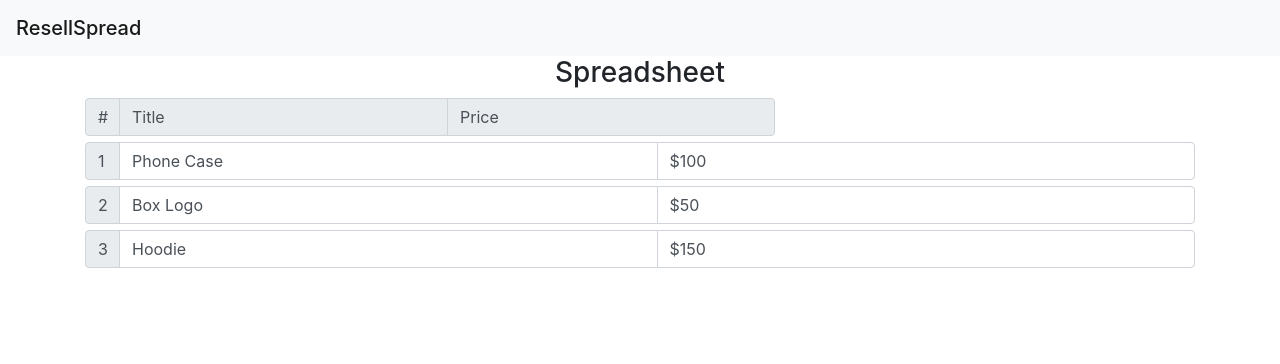
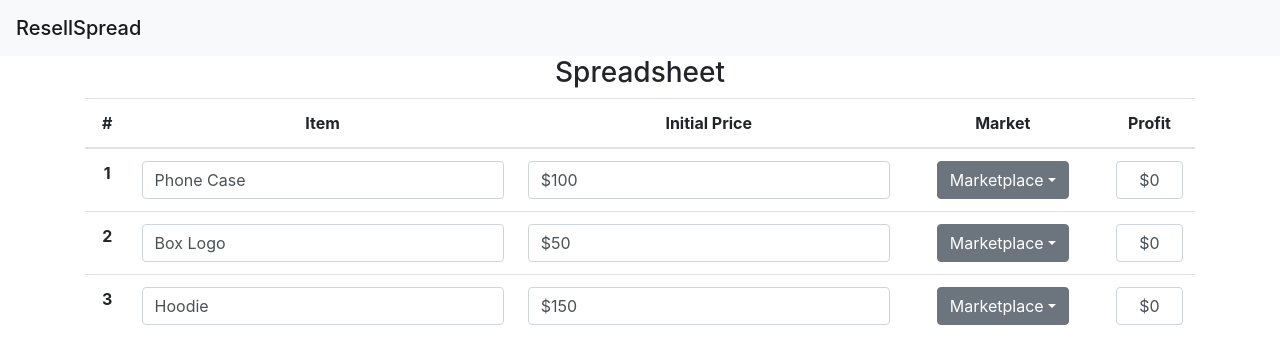
Before and after one commit to timothyac/resell-spread, a React (Create React App) app: page / in a window 1280 px wide. Shown: the top 364 px of the page. Built offline with nearby package versions, Linux system fonts and the light colour scheme.

Commit message:
Changed to table, added dropdowns to support profit state

```diff
--- a/src/App.js
+++ b/src/App.js
@@ -9,27 +9,54 @@ class App extends Component {
       {
         id: 1,
         title: "Phone Case",
-        price: "$100"
+        price: "$100",
+        profit: "$0"
       },
       {
         id: 2,
         title: "Box Logo",
-        price: "$50"
+        price: "$50",
+        profit: "$0"
       },
       {
         id: 3,
         title: "Hoodie",
-        price: "$150"
+        price: "$150",
+        profit: "$0"
       }
     ]
   };
+
+  dropDown = (e, market, id) => {
+    console.log(market, id);
+    let value =
+      market === "StockX"
+        ? "$100"
+        : market === "Grailed"
+        ? "$75"
+        : market === "Paypal"
+        ? "$50"
+        : market === "Goat"
+        ? "$25"
+        : 0;
+
+    this.setState({
+      items: this.state.items.map(item => {
+        if (item.id === id) {
+          item.profit = value;
+        }
+        return item;
+      })
+    });
+  };
+
   render() {
     return (
       <div className="App">
         <Nav />
         <div className="container">
           <h3>Spreadsheet</h3>
-          <MainView items={this.state.items} />
+          <MainView items={this.state.items} dropDown={this.dropDown} />
         </div>
       </div>
     );
--- a/src/components/MainView.jsx
+++ b/src/components/MainView.jsx
@@ -4,26 +4,18 @@ import Spreadsheet from "./spreadsheet/Spreadsheet";
 class MainView extends Component {
   render() {
     return (
-      <React.Fragment>
-        <div className="input-group" style={{ marginBottom: 6 }}>
-          <div className="input-group-prepend">
-            <span className="input-group-text" style={{ width: 35 }} id="">
-              #
-            </span>
-          </div>
-          <div className="input-group-prepend">
-            <span className="input-group-text" style={{ width: 330 }} id="">
-              Title
-            </span>
-          </div>
-          <div className="input-group-append">
-            <span className="input-group-text" style={{ width: 328 }} id="">
-              Price
-            </span>
-          </div>
-        </div>
-        <Spreadsheet items={this.props.items} />
-      </React.Fragment>
+      <table className="table">
+        <thead>
+          <tr>
+            <th scope="col">#</th>
+            <th scope="col">Item</th>
+            <th scope="col">Initial Price</th>
+            <th scope="col">Market</th>
+            <th scope="col">Profit</th>
+          </tr>
+        </thead>
+        <Spreadsheet items={this.props.items} dropDown={this.props.dropDown} />
+      </table>
     );
   }
 }
--- /dev/null
+++ b/src/components/spreadsheet/Row.jsx
@@ -0,0 +1,70 @@
+import React, { Component } from "react";
+
+class Rows extends Component {
+  state = {
+    profit: "$0"
+  };
+
+  render() {
+    const { id, title, price, profit } = this.props.item;
+    return (
+      <tr>
+        <th scope="row">{id}</th>
+        <td>
+          {" "}
+          <input type="text" className="form-control" defaultValue={title} />
+        </td>
+        <td>
+          <input type="text" className="form-control" defaultValue={price} />
+        </td>
+        <td>
+          <div className="dropdown">
+            <button
+              className="btn btn-secondary dropdown-toggle"
+              type="button"
+              id="dropdownMenuButton"
+              data-toggle="dropdown"
+              aria-haspopup="true"
+              aria-expanded="false"
+            >
+              Marketplace
+            </button>
+            <div className="dropdown-menu" aria-labelledby="dropdownMenuButton">
+              <button
+                onClick={event => this.props.dropDown(event, "StockX", id)}
+                className="dropdown-item"
+              >
+                StockX
+              </button>
+              <button
+                onClick={event => this.props.dropDown(event, "Grailed", id)}
+                className="dropdown-item"
+              >
+                Grailed
+              </button>
+              <button
+                onClick={event => this.props.dropDown(event, "Paypal", id)}
+                className="dropdown-item"
+              >
+                Paypal
+              </button>
+              <button
+                onClick={event => this.props.dropDown(event, "Goat", id)}
+                className="dropdown-item"
+              >
+                Goat
+              </button>
+            </div>
+          </div>
+        </td>
+        <td>
+          <span type="text" className="form-control" id={`dropdown${id}`}>
+            {profit}
+          </span>
+        </td>
+      </tr>
+    );
+  }
+}
+
+export default Rows;
--- a/src/components/spreadsheet/Rows.jsx
+++ /dev/null
@@ -1,27 +0,0 @@
-import React, { Component } from "react";
-
-class Rows extends Component {
-  render() {
-    return (
-      <div className="input-group" style={{ marginBottom: 6 }}>
-        <div className="input-group-prepend">
-          <span className="input-group-text" style={{ width: 35 }} id="">
-            {this.props.item.id}
-          </span>
-        </div>
-        <input
-          type="text"
-          className="form-control"
-          defaultValue={this.props.item.title}
-        />
-        <input
-          type="text"
-          className="form-control"
-          defaultValue={this.props.item.price}
-        />
-      </div>
-    );
-  }
-}
-
-export default Rows;
--- a/src/components/spreadsheet/Spreadsheet.jsx
+++ b/src/components/spreadsheet/Spreadsheet.jsx
@@ -1,9 +1,15 @@
 import React, { Component } from "react";
-import Rows from "./Rows";
+import Row from "./Row";
 
 class Spreadsheet extends Component {
   render() {
-    return this.props.items.map(item => <Rows key={item.id} item={item} />);
+    return (
+      <tbody>
+        {this.props.items.map(item => (
+          <Row key={item.id} item={item} dropDown={this.props.dropDown} />
+        ))}
+      </tbody>
+    );
   }
 }
 
```
